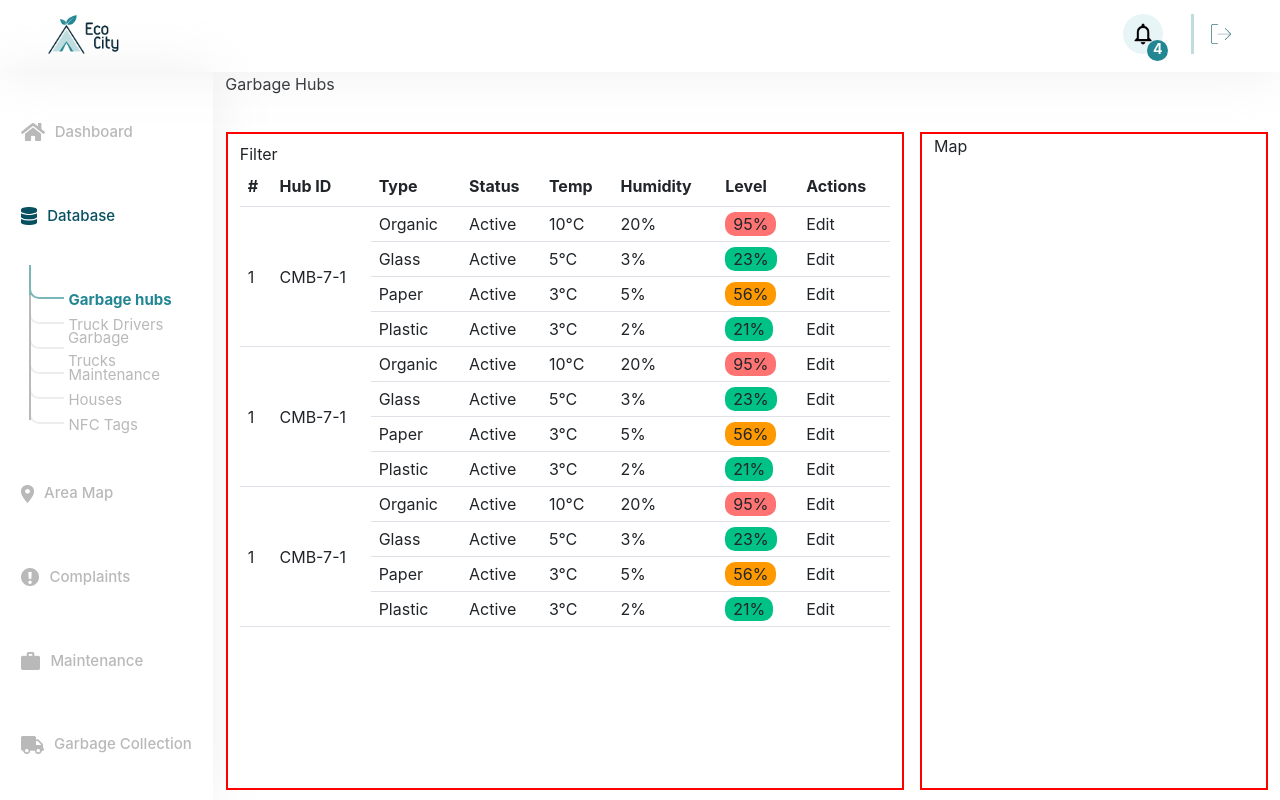
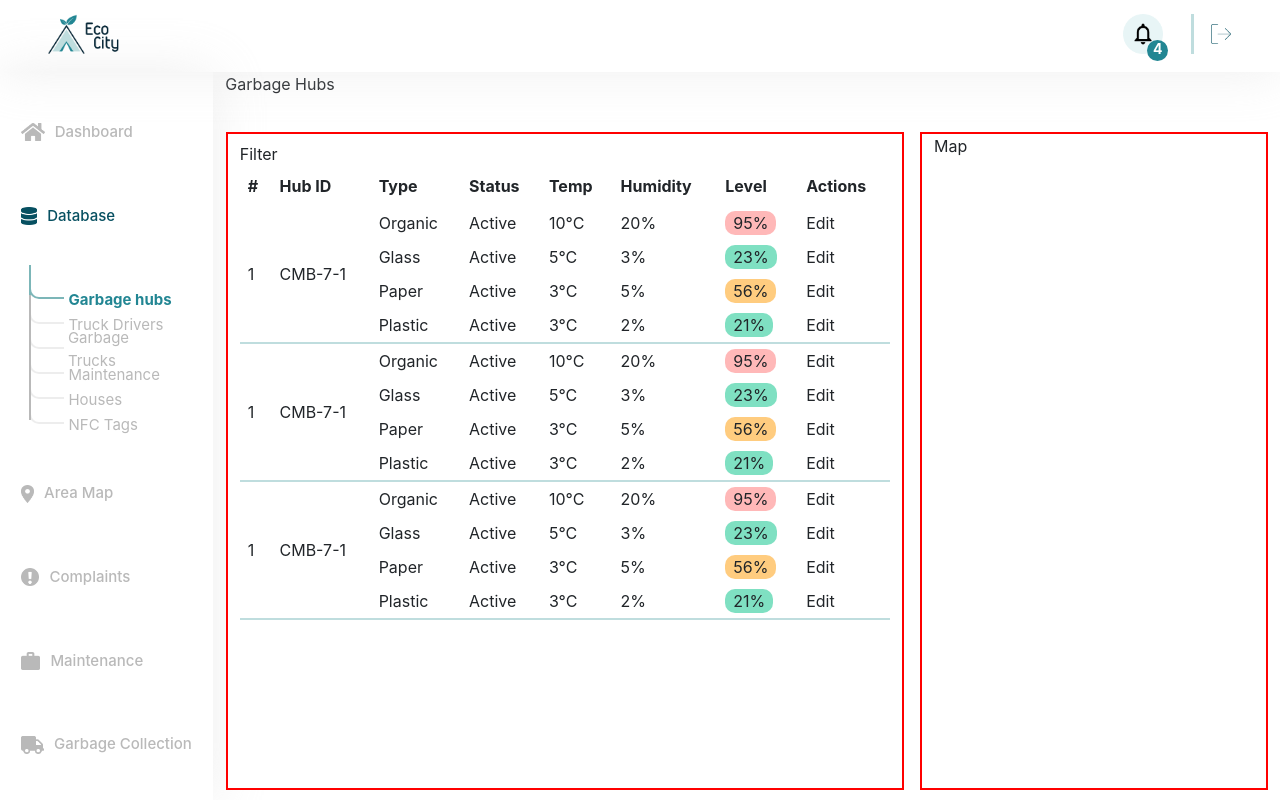
Before and after one commit to IsuruVihan/EcoCity, a React (Create React App) app in the folder admin/: page /database/garbage-hubs in a window 1280 px wide. Built offline with nearby package versions, Linux system fonts and the light colour scheme.

Commit message:
Removed all borders of the table

```diff
--- a/admin/src/assets/styles/Database/GarbageHubs/GarbageHubs.css
+++ b/admin/src/assets/styles/Database/GarbageHubs/GarbageHubs.css
@@ -5,19 +5,27 @@
     vertical-align: middle;
 }
 
+.garbage-hubs-table tbody tr {
+    /*border: 0 none transparent !important;*/
+}
+
 .level-warning {
-    background-color: #FF7373;
+    background-color: rgba(255, 115, 115, 0.5);
 }
 
 .level-normal {
-    background-color: #00C186;
+    background-color: rgba(0, 193, 134, 0.5);
 }
 
 .level-medium {
-    background-color: #FF9900;
+    background-color: rgba(255, 153, 0, 0.5);
 }
 
 .label {
     border-radius: 10px;
     text-align: center;
 }
+
+.divider-row{
+    border-bottom: 2px solid #BFDDDE;
+}
--- a/admin/src/index.css
+++ b/admin/src/index.css
@@ -13,7 +13,7 @@ code {
 }
 
 .border-red {
-    border: 2px solid red;
+    border: 2px solid red !important;
 }
 
 .mt-72{
--- a/admin/src/pages/Database/GarbageHubs/tables/GarbageHubsTable.js
+++ b/admin/src/pages/Database/GarbageHubs/tables/GarbageHubsTable.js
@@ -8,7 +8,7 @@ import GarbageHubsTableItem from "./GarbageHubsTableItem";
 const GarbageHubsTable = () => {
     return (
         <Row className='mx-0'>
-            <Table className='my-0 garbage-hubs-table'>
+            <Table className='my-0 garbage-hubs-table' borderless>
                 <thead>
                 <tr className='fw-bold'>
                     <td>#</td>
--- a/admin/src/pages/Database/GarbageHubs/tables/GarbageHubsTableItem.js
+++ b/admin/src/pages/Database/GarbageHubs/tables/GarbageHubsTableItem.js
@@ -3,6 +3,18 @@ import {Row, Table} from "react-bootstrap";
 
 
 const GarbageHubsTableItem = () => {
+    const getFillLevelClasses = (level) => {
+        let classes = 'px-2 label ';
+        if (level <= 25) {
+            classes += 'level-normal';
+        } else if (level <= 90) {
+            classes += 'level-medium';
+        } else {
+            classes += 'level-warning';
+        }
+
+        return classes;
+    }
     return (
         <Fragment>
             <tr>
@@ -12,7 +24,7 @@ const GarbageHubsTableItem = () => {
                 <td>Active</td>
                 <td>10&deg;C</td>
                 <td>20%</td>
-                <td><label className='px-2 label level-warning'>95%</label></td>
+                <td><label className={getFillLevelClasses(95)}>95%</label></td>
                 <td>Edit</td>
             </tr>
             <tr>
@@ -20,7 +32,7 @@ const GarbageHubsTableItem = () => {
                 <td>Active</td>
                 <td>5&deg;C</td>
                 <td>3%</td>
-                <td><label className='px-2 label level-normal'>23%</label></td>
+                <td><label className={getFillLevelClasses(23)}>23%</label></td>
                 <td>Edit</td>
             </tr>
             <tr>
@@ -28,15 +40,15 @@ const GarbageHubsTableItem = () => {
                 <td>Active</td>
                 <td>3&deg;C</td>
                 <td>5%</td>
-                <td><label className='px-2 label level-medium'>56%</label></td>
+                <td><label className={getFillLevelClasses(56)}>56%</label></td>
                 <td>Edit</td>
             </tr>
-            <tr>
+            <tr className='divider-row'>
                 <td>Plastic</td>
                 <td>Active</td>
                 <td>3&deg;C</td>
                 <td>2%</td>
-                <td><label className='px-2 label level-normal'>21%</label></td>
+                <td><label className={getFillLevelClasses(21)}>21%</label></td>
                 <td>Edit</td>
             </tr>
         </Fragment>
```
